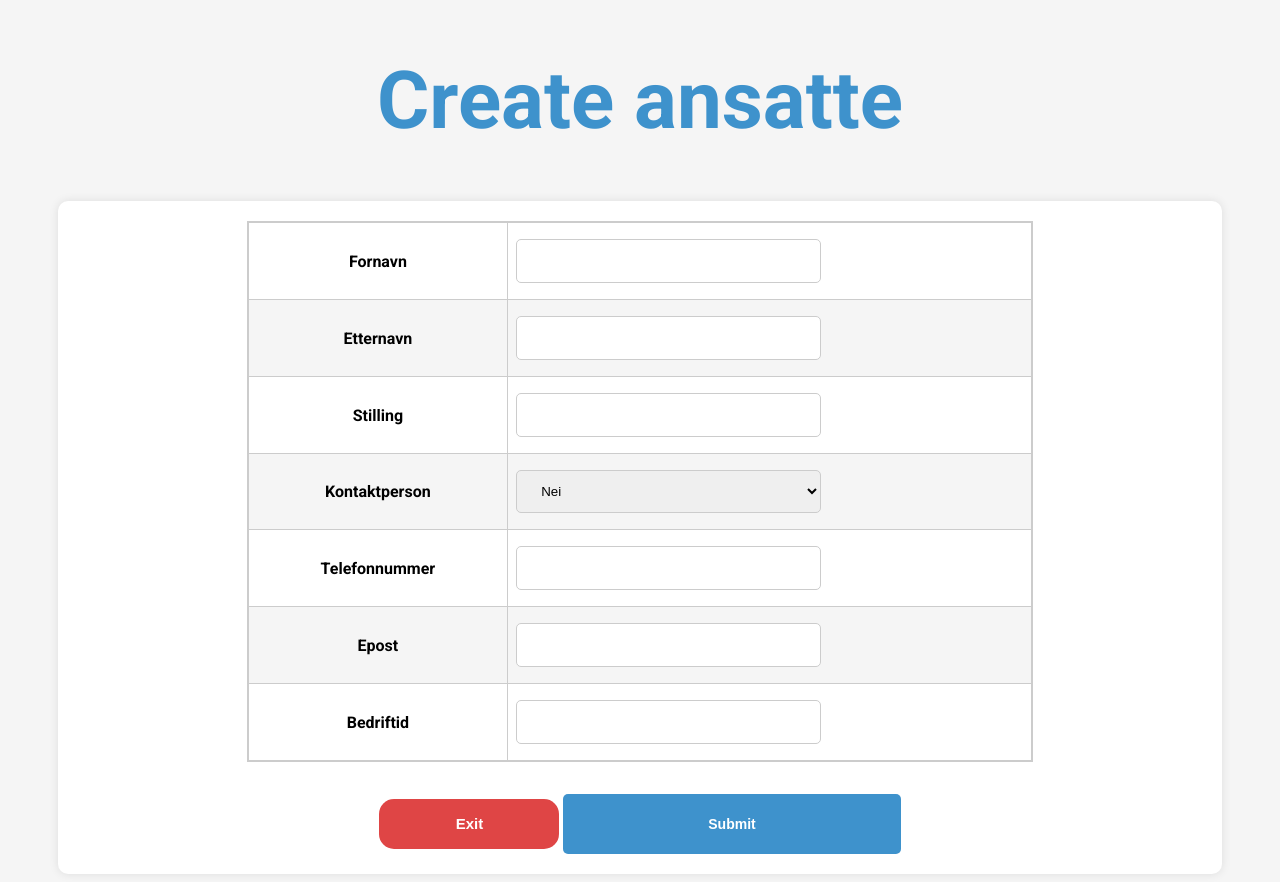
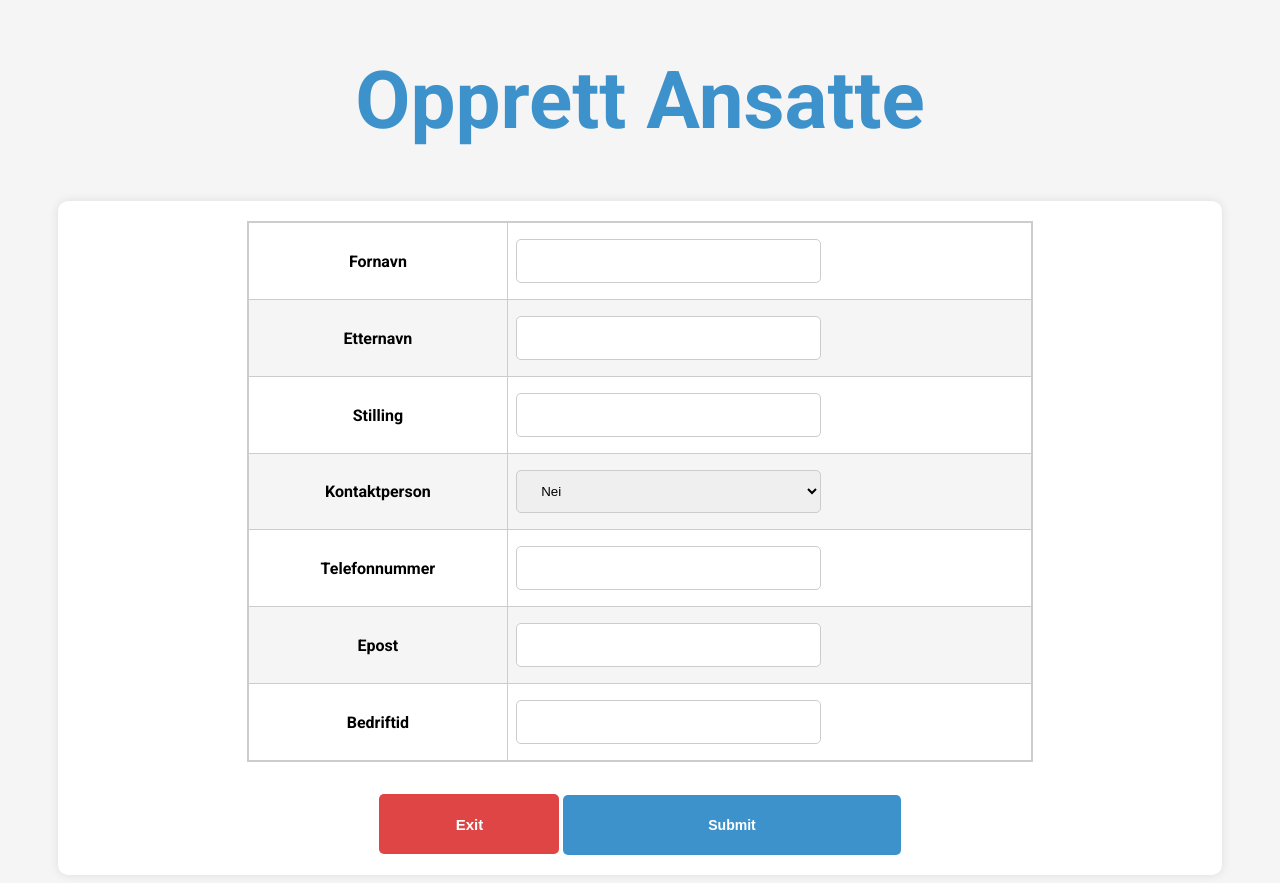
Before and after one commit to JonasTopper/Bedriftsportalen, a PHP site: page /CRUD/Create-ansatte.php in a window 1280 px wide. Run offline with PHP 8.4, Linux system fonts and the light colour scheme; data that the repository does not hold is empty.

Commit message:
Translate everything to Norwegian and minor button functionality fix
Changed headers to norwegian and fixed button functionality on create ansatt page

```diff
--- a/CRUD/Create-ansatte.php
+++ b/CRUD/Create-ansatte.php
@@ -38,7 +38,7 @@ if (isset($_POST['submit'])) {
     <title>Bedriftsportalen</title>
 </head>
 <body>
-    <h1> Create ansatte </h1>
+    <h1> Opprett Ansatte </h1>
     <main>
         <form id="bedriftForm" method="POST" action="Create-ansatte.php">
             <table>
@@ -81,7 +81,7 @@ if (isset($_POST['submit'])) {
                 </thead>
             </table>
             <div class="submit-btn-container">
-                <a href="../"><button type="button" class="back-btn">Exit</button></a>
+            <a onclick=goBack()><button type="button" class="back-btn-create-bedrift">Exit</button></a>
                 <input type="submit" name="submit" class="submit-btn">
             </div>
         </form>
@@ -89,3 +89,9 @@ if (isset($_POST['submit'])) {
     <script src="../JavaScript/post.js?v1.0"></script>
 </body>
 </html>
+
+<script>
+        function goBack() {
+        window.history.back();
+    }
+</script>
--- a/CRUD/alle_ansatte.php
+++ b/CRUD/alle_ansatte.php
@@ -40,7 +40,7 @@ $result = mysqli_query($conn, $sql);
         <img class="logo-alle_ansatte" src="../images/logo_no_slogan.png">
     </div>
 
-    <h1>View All Ansatte</h1>
+    <h1>Se Alle Ansatte</h1>
 
     <div class="ansatte-search-box">
     <form action="alle_ansatte.php" method="GET">
--- a/CRUD/alle_bedrifter.php
+++ b/CRUD/alle_bedrifter.php
@@ -20,7 +20,7 @@ $result = mysqli_query($conn, $sql);
     <meta charset="UTF-8">
     <meta name="viewport" content="width=device-width, initial-scale=1.0">
     <link rel="stylesheet" href="../stylesheets/stylesheet.css">
-    <title>All Ansatte</title>
+    <title>Se Alle Bedrifter</title>
 </head>
 <body>
 
```
